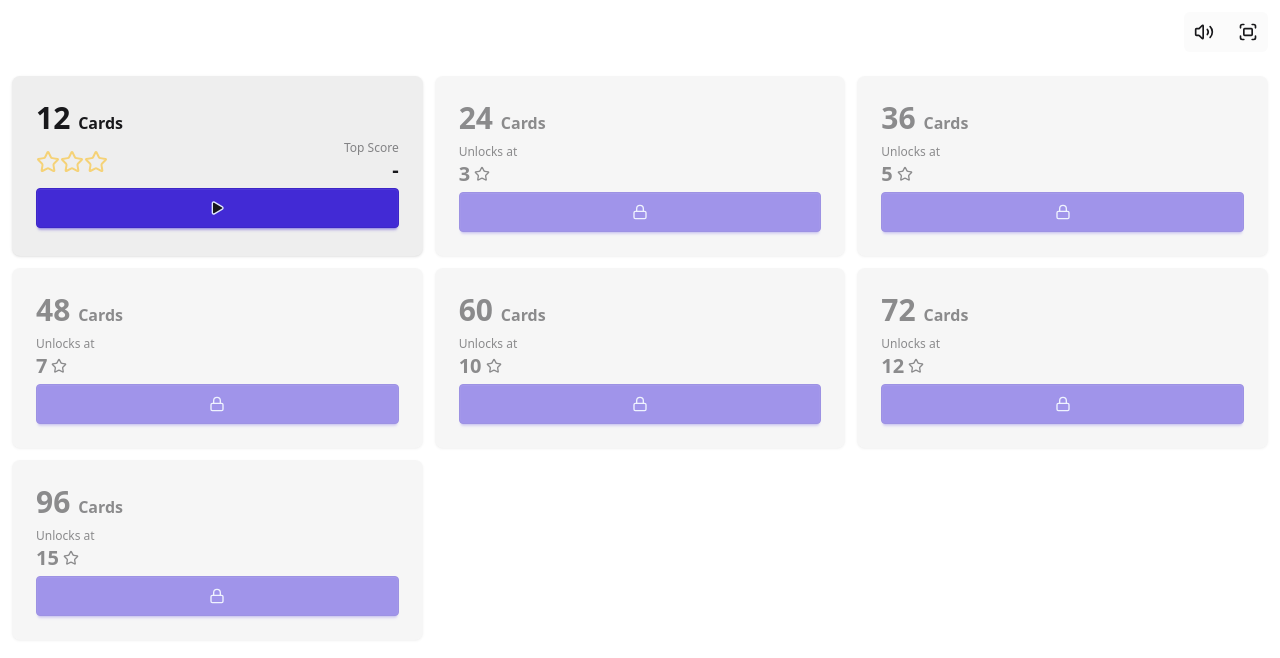
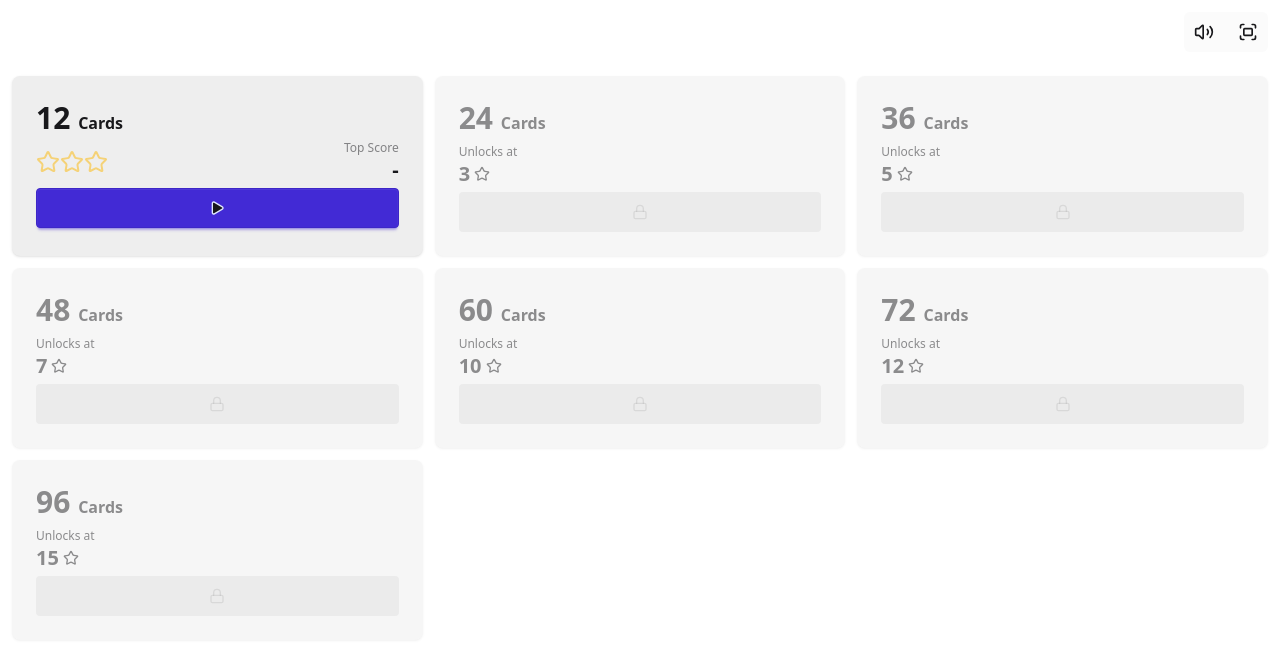
Before and after one commit to high-rolls/memory-game, a React (Vite) app: page / in a window 1280 px wide. Shown: the top 658 px of the page. Built offline with nearby package versions, Linux system fonts and the light colour scheme; a web font is replaced by a local one; what js-confetti would draw is missing.

Commit message:
Add button disabling for locked levels

```diff
--- a/src/components/level-card.tsx
+++ b/src/components/level-card.tsx
@@ -53,17 +53,15 @@ function LevelCard({
         </div>
       )}
 
-      <Link to={`/play/${cardCount}`} className="btn btn-primary w-full">
-        {isLocked ? (
-          <>
-            <LockIcon size={16} />
-          </>
-        ) : (
-          <>
-            <PlayIcon size={16} fill="var(--color-base-content)" />
-          </>
-        )}
-      </Link>
+      {isLocked ? (
+        <button className="btn btn-primary w-full" disabled>
+          <LockIcon size={16} />
+        </button>
+      ) : (
+        <Link to={`/play/${cardCount}`} className="btn btn-primary w-full">
+          <PlayIcon size={16} fill="var(--color-base-content)" />
+        </Link>
+      )}
     </div>
   );
 }
```
